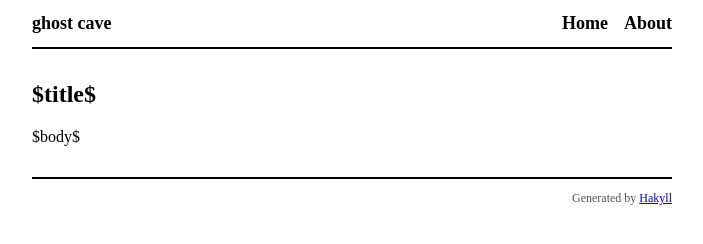
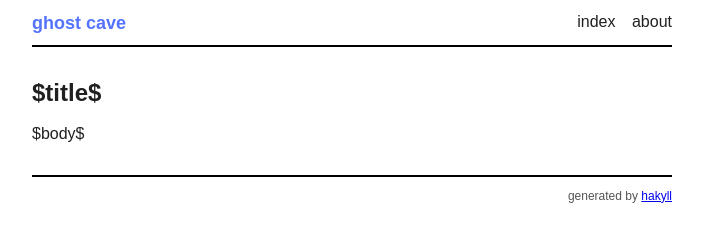
Before and after one commit to nham/wabbo2, a plain HTML site: page templates/default.html in a window 1280 px wide. Shown: the whole page, without its empty margins (288-991 px from the left). Drawn offline with Linux system fonts and the light colour scheme.

Commit message:
add pretties

```diff
--- a/css/default.css
+++ b/css/default.css
@@ -1,6 +1,7 @@
 body {
-    color: black;
+    color: #202020;
     font-size: 16px;
+    font-family: sans-serif;
     margin: 0px auto 0px auto;
     width: 640px;
     line-height: 1.3;
@@ -13,7 +14,7 @@ div#header {
 }
 
 div#logo a {
-    color: black;
+    color: #5473ff;
     float: left;
     font-size: 18px;
     font-weight: bold;
@@ -25,9 +26,8 @@ div#header #navigation {
 }
 
 div#header #navigation a {
-    color: black;
-    font-size: 18px;
-    font-weight: bold;
+    color: #202020;
+    font-size: 16px;
     margin-left: 12px;
     text-decoration: none;
 }
--- a/templates/default.html
+++ b/templates/default.html
@@ -11,8 +11,8 @@
                 <a href="/">ghost cave</a>
             </div>
             <div id="navigation">
-                <a href="/">Home</a>
-                <a href="/about.html">About</a>
+                <a href="/">index</a>
+                <a href="/about.html">about</a>
             </div>
         </div>
 
@@ -22,8 +22,8 @@
             $body$
         </div>
         <div id="footer">
-            Generated by
-            <a href="http://jaspervdj.be/hakyll">Hakyll</a>
+            generated by
+            <a href="http://jaspervdj.be/hakyll">hakyll</a>
         </div>
     </body>
 </html>
```
